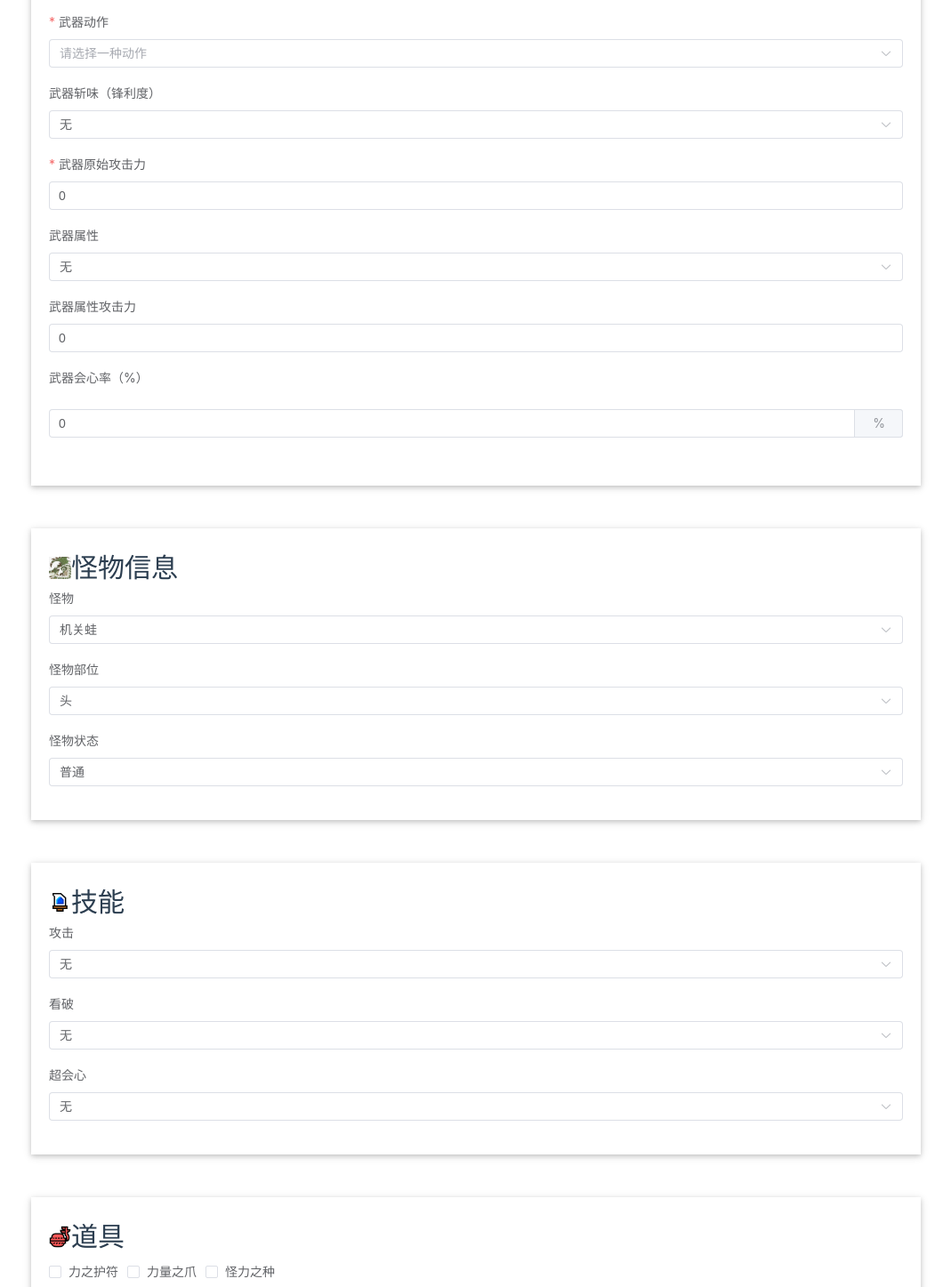
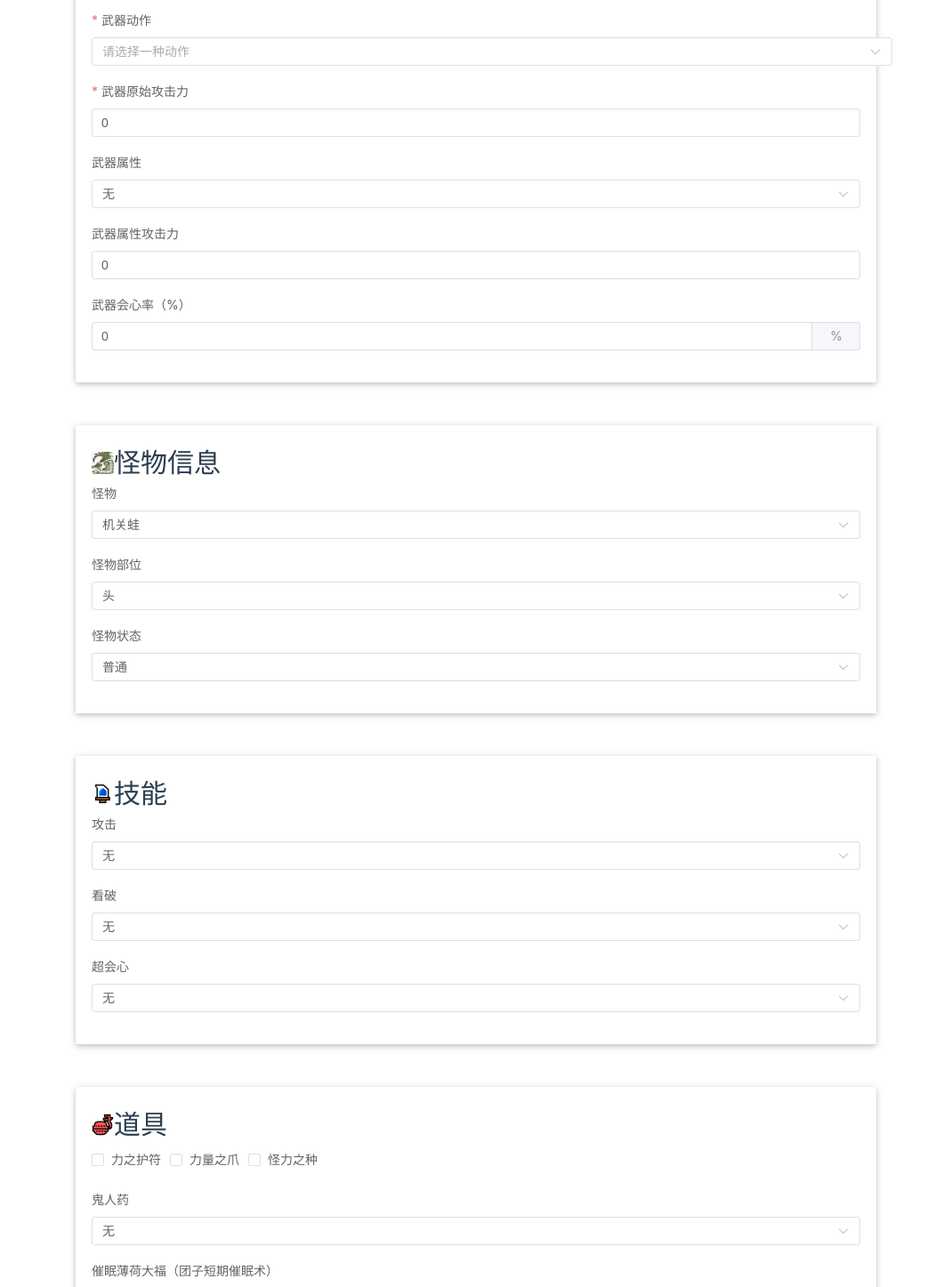
Before and after one commit to mason478/MHR-DmgCalculator, a Vue app: page / in a window 1280 px wide. Shown: the part 240-1687 px from the top of the page at 89% size, without its empty margins (105-1174 px from the left). Built offline with nearby package versions, Linux system fonts and the light colour scheme.

Commit message:
feat: add new items

```diff
--- a/src/components/ItemsPanel.vue
+++ b/src/components/ItemsPanel.vue
@@ -9,7 +9,9 @@ const formData = reactive({
   hasPowerTalon: false,
   hasMightSeed: false,
   demonDrugLevel: ItemsData.DemonDrug.levelValues[0],
-  dangoLevel: ItemsData.DangoBooster.levelValues[0]
+  dangoLevel: ItemsData.DangoBooster.levelValues[0],
+  // petalace attack booster value
+  petalace: 0
 })
 
 function makeItems() {
@@ -34,6 +36,12 @@ function makeItems() {
     const dango = structuredClone(ItemsData.DangoBooster)
     dango.levelValues = [formData.dangoLevel]
     items.push(dango)
+  }
+
+  if (formData.petalace > 0) {
+    const p = structuredClone(ItemsData.Petalace)
+    p.levelValues = [{ level: ItemLevel.LV1, value: formData.petalace }]
+    items.push(p)
   }
 
   return items
@@ -135,6 +143,10 @@ function generateLevelLabel(
           />
         </el-select>
       </el-form-item>
+
+      <el-form-item prop="petalace" :label="ItemsData.Petalace.name">
+        <el-input v-model.number="formData.petalace" type="number" min="0" />
+      </el-form-item>
     </el-form>
   </div>
 </template>
--- a/src/components/WeaponPanel.vue
+++ b/src/components/WeaponPanel.vue
@@ -9,7 +9,8 @@ import {
   allSharpness,
   Sharpness,
   type Weapon,
-  type WeaponMotion
+  type WeaponMotion,
+  sharpnessAvailableWeaponTypes
 } from '../scripts/data/Weapons'
 import { elementNamesMap, ElementType, PhysicsAttackType } from '../scripts/data/Common'
 
@@ -132,6 +133,7 @@ defineExpose({
         label="武器动作"
         prop="motionId"
         :rules="[{ required: true, message: '请选择一种武器动作' }]"
+        style="width: 900px"
       >
         <el-select name="motionId" v-model="formData.motionId" placeholder="请选择一种动作">
           <el-option
@@ -156,13 +158,14 @@ defineExpose({
         ></el-input>
       </el-form-item>
 
-      <el-form-item label="武器斩味（锋利度）" prop="sharpness">
-        <el-select
-          name="sharpness"
-          v-model="formData.sp"
-          placeholder="请选择武器斩味（可选）"
-          style="width: 1000px"
-        >
+      <el-form-item
+        label="武器斩味（锋利度）"
+        prop="sharpness"
+        v-if="
+          formData.weaponType != undefined && sharpnessAvailableWeaponTypes.has(formData.weaponType)
+        "
+      >
+        <el-select name="sharpness" v-model="formData.sp" placeholder="请选择武器斩味（可选）">
           <el-option
             v-for="sp in allSharpness"
             :key="sp"
@@ -251,8 +254,8 @@ defineExpose({
           validate-event="true"
           placeholder="请输入武器会心率"
         >
-          <template #append>%</template> </el-input
-        ><br /><br />
+          <template #append>%</template>
+        </el-input>
       </el-form-item>
     </el-form>
   </div>
--- a/src/scripts/data/Items.ts
+++ b/src/scripts/data/Items.ts
@@ -4,8 +4,6 @@ data source:
     1. https://hyperwiki.jp/mhr/system-power/
     2. https://gamecat.fun/index.php?title=%E6%8A%80%E8%83%BD%E4%B8%8E%E9%A5%B0%E5%93%81
 */
-
-import { throwError } from 'element-plus/es/utils/error.mjs'
 
 enum ItemLevel {
   UNKNOWN = 0,
@@ -97,7 +95,7 @@ const DemonDrug: Item = {
 
 const DangoBooster: Item = {
   id: 5,
-  name: '催眠薄荷大福',
+  name: '催眠薄荷大福（团子短期催眠术）',
   effectMode: EffectMode.ATTACK_BOOST,
   itemType: ItemType.DANGO,
   calcMethod: CalcMethod.PLUS,
@@ -116,7 +114,7 @@ const Petalace: Item = {
   effectMode: EffectMode.ATTACK_BOOST,
   itemType: ItemType.POSSESSION,
   calcMethod: CalcMethod.PLUS,
-  levelValues: [{ level: ItemLevel.UNKNOWN, value: 0 }, { value: 20 }]
+  levelValues: [{ level: ItemLevel.UNKNOWN, value: 0 }]
 }
 
 // {item.id: item}
--- a/src/scripts/data/Weapons.ts
+++ b/src/scripts/data/Weapons.ts
@@ -817,6 +817,16 @@ interface SharpnessAttributes {
   elementCorrection: number
 }
 
+// weapon types that have sharpness
+export const sharpnessAvailableWeaponTypes: Set<WeaponType> = new Set([
+  WeaponType.GREAT_SWORD,
+  WeaponType.LONG_SWORD,
+  WeaponType.SWORD_AND_SHIELD,
+  WeaponType.CHARGE_BLADE,
+  WeaponType.DUAL_BLADES,
+  WeaponType.SWITCH_AXE
+])
+
 const sharpnessAttributesMap = new Map<Sharpness, SharpnessAttributes>([
   [
     Sharpness.UNKNOWN,
```
